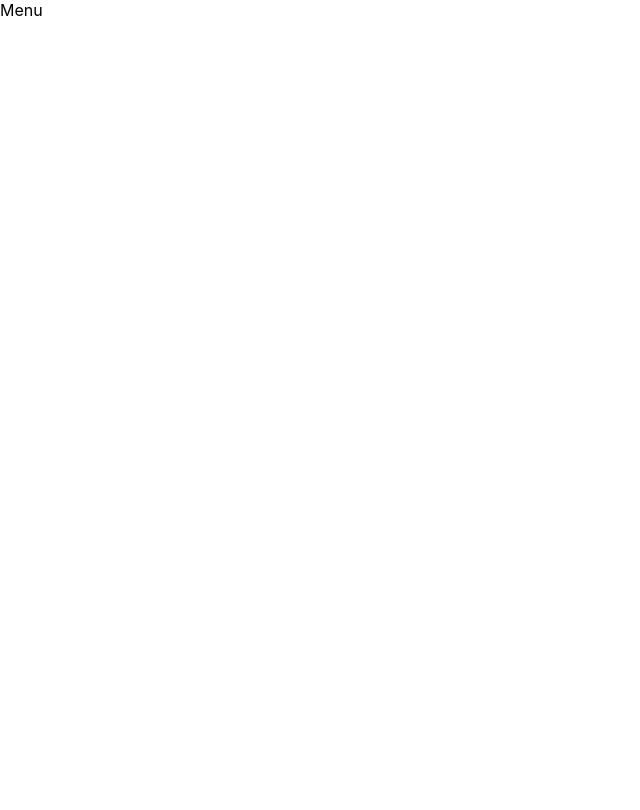
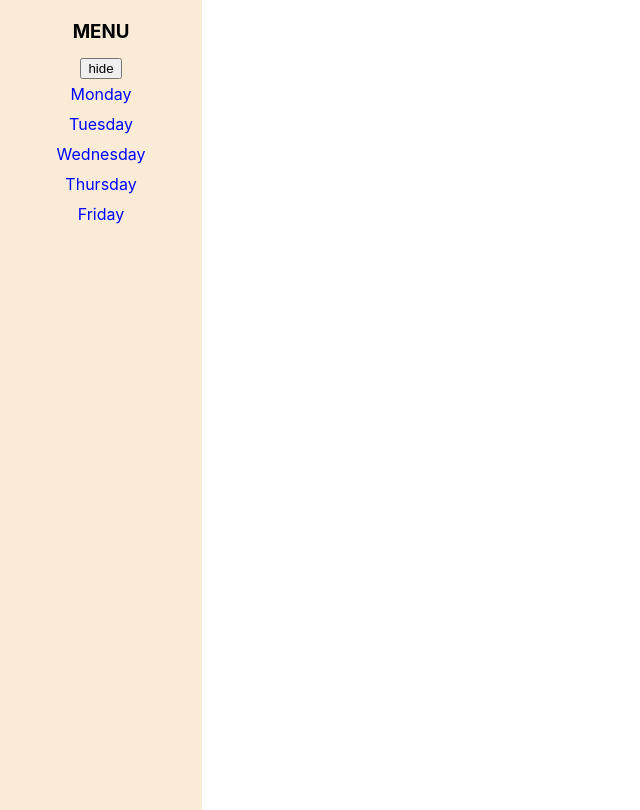
Before and after one commit to vantrey/homeWorkTasks, a React (Create React App) app: page / in a window 1280 px wide. Shown: the whole page, without its empty margins (0-640 px from the left). Built offline with nearby package versions, Linux system fonts and the light colour scheme.

Commit message:
5th task. Add NavMenu.jsx. complete

```diff
--- a/src/App.jsx
+++ b/src/App.jsx
@@ -3,6 +3,7 @@ import styles from './App.module.css';
 import Monday from "./Monday/Monday";
 import Tuesday from "./Tuesday/Tuesday";
 import {HashRouter, Route} from "react-router-dom";
+import NavMenu from "./NavMenu/NavMenu";
 
 
 class App extends React.Component {
@@ -10,7 +11,7 @@ class App extends React.Component {
     return (
       <HashRouter>
         <div className={styles.app}>
-          <nav>Menu</nav>
+          <NavMenu/>
           <Route path='/Monday' render={() => <Monday/>}/>
           <Route path='/Tuesday' render={() => <Tuesday/>}/>
         </div>
@@ -19,4 +20,5 @@ class App extends React.Component {
   }
 }
 
+
 export default App;
--- /dev/null
+++ b/src/NavMenu/NavMenu.jsx
@@ -0,0 +1,43 @@
+import React from 'react';
+import styles from './NavMenu.module.css';
+import {NavLink} from "react-router-dom";
+
+class NavMenu extends React.Component {
+  state = {
+    currentPage: '',
+    isHidden: false,
+  }
+  onClickCurrPage = (e) => {
+    this.setState({currentPage: e.currentTarget.innerHTML})
+    console.log(this.state.currentPage)
+  }
+  onShowFilterClick = () => {
+    this.setState({isHidden: false})
+  }
+  onHideFilterClick = () => {
+    this.setState({isHidden: true})
+  }
+  render = () => {
+    return (
+      <nav className={styles.navMenuWrapper}>
+        <div className={styles.navMenuTitle}>
+          <h3>MENU</h3>
+          {this.state.isHidden && <button onClick={this.onShowFilterClick}>show</button>}
+          {!this.state.isHidden && <button onClick={this.onHideFilterClick}>hide</button>}
+        </div>
+        {!this.state.isHidden &&
+        <div className={styles.navMenu}>
+          <NavLink to='/Monday' activeClassName={styles.active} onClick={this.onClickCurrPage}>Monday</NavLink>
+          <NavLink to='/Tuesday' activeClassName={styles.active} onClick={this.onClickCurrPage}>Tuesday</NavLink>
+          <NavLink to='/Wednesday' activeClassName={styles.active} onClick={this.onClickCurrPage}>Wednesday</NavLink>
+          <NavLink to='/Thursday' activeClassName={styles.active} onClick={this.onClickCurrPage}>Thursday</NavLink>
+          <NavLink to='/Friday' activeClassName={styles.active} onClick={this.onClickCurrPage}>Friday</NavLink>
+        </div>
+        }
+      </nav>
+    )
+  }
+}
+
+
+export default NavMenu
--- /dev/null
+++ b/src/NavMenu/NavMenu.module.css
@@ -0,0 +1,49 @@
+.navMenuWrapper {
+  display: flex;
+  flex-direction: column;
+  align-items: center;
+  width: 15%;
+  height: 100vh;
+  background-color: antiquewhite;
+  padding: 5px;
+}
+
+.navMenuTitle {
+  display: flex;
+  flex-direction: column;
+  align-items: center;
+}
+
+.navMenuTitle h3 {
+  margin: 15px;
+}
+
+.navMenu {
+  display: flex;
+  flex-direction: inherit;
+  flex-wrap: wrap;
+  align-items: inherit;
+}
+
+.navMenu a {
+  padding: 5px;
+  text-decoration: none;
+  color: #0003ff;;
+}
+
+.navMenu a.active {
+  color: #ff4000;
+}
+
+@media (max-width: 500px) {
+  .navMenuWrapper {
+    height: auto;
+    width: 100%;
+  }
+  .navMenuTitle {
+    flex-direction: row;
+  }
+  .navMenu {
+    flex-direction: row;
+  }
+}
```
